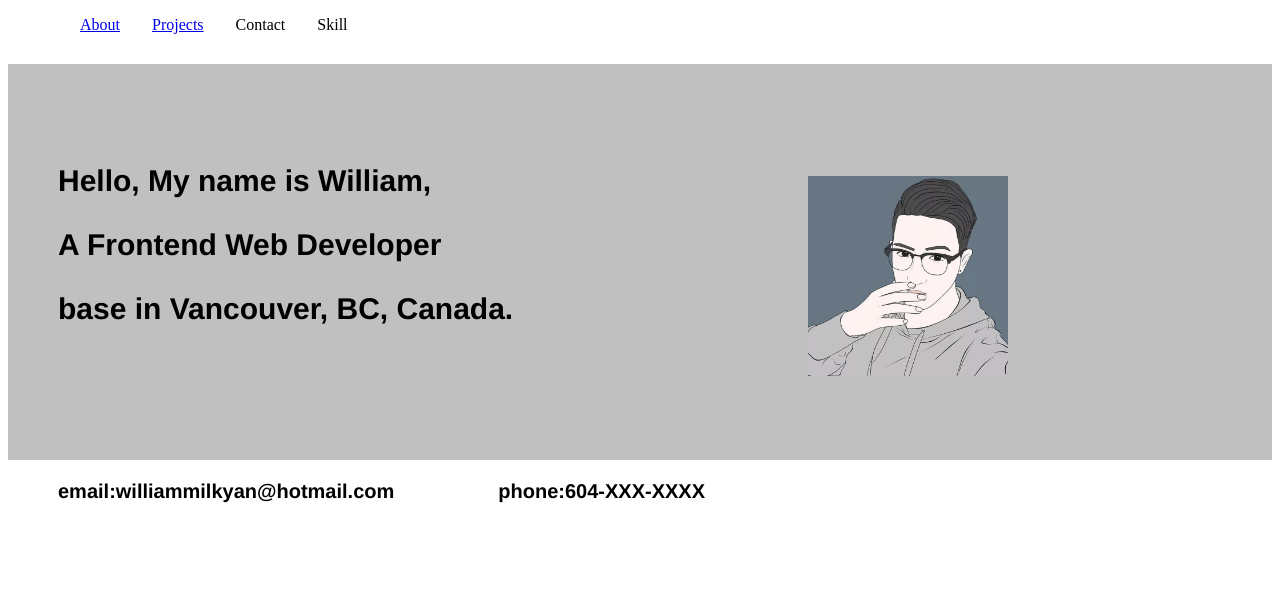
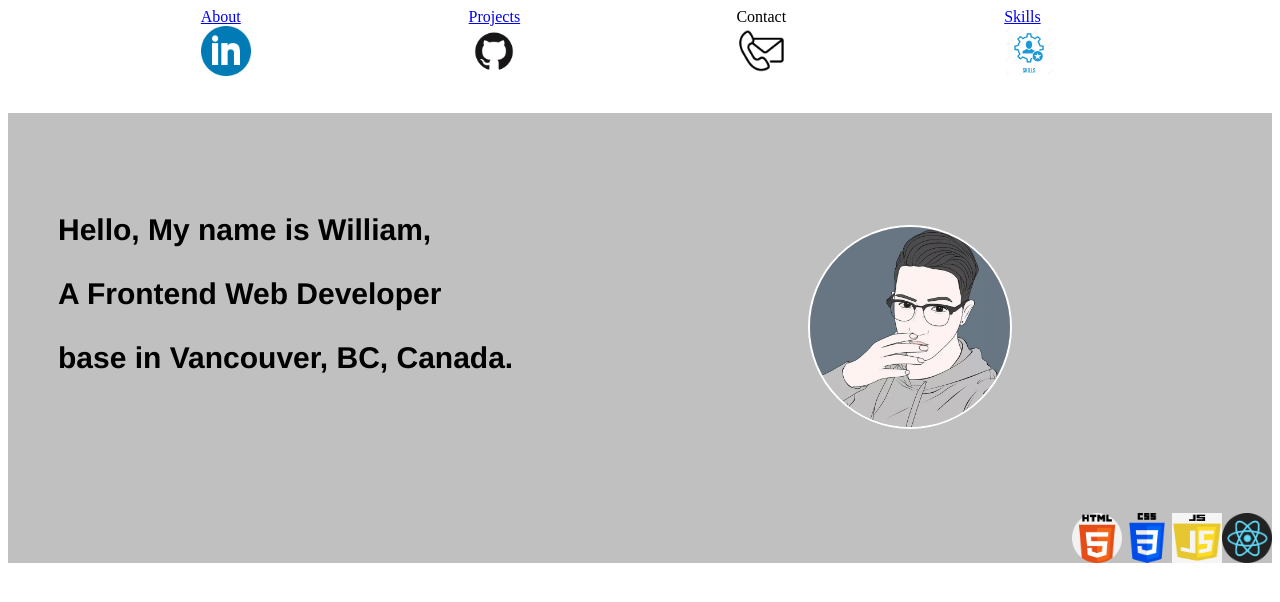
Before and after one commit to williammilkyan/portfolio, a plain HTML site: page index.html in a window 1280 px wide. Shown: the top 602 px of the page. Drawn offline with Linux system fonts and the light colour scheme.

Commit message:
2nd edit

```diff
--- a/index.html
+++ b/index.html
@@ -7,12 +7,32 @@
 </head>
 <body>
      <header>
-          <ul>
-    <li><a href="https://www.linkedin.com/in/william-yan-0b392b81/" target="_blank">About</a></li>
-    <li><a href="https://github.com/williammilkyan?tab=repositories" target="_blank">Projects</a></li>
-    <li>Contact</li>
-    <li>Skill</li>
-          </ul>
+          <nav>
+               <div class="navbox">
+                    <a class="navdes" href="https://www.linkedin.com/in/william-yan-0b392b81/" target="_blank">
+                         <p1>About</p1>
+                         <img class="navicon" src="./resources/pic/linkedin.png">
+                    </a>
+               </div>
+               <div class="navbox">
+                    <a class="navdes" href="https://github.com/williammilkyan?tab=repositories" target="_blank">
+                         <p1>Projects</p1>
+                         <img class="navicon" src="./resources/pic/GitHub-Mark.png">
+                    </a>
+               </div>
+               <div class="navbox" id="contactNav">
+                    <a class="navdes">
+                         <p1>Contact</p1>
+                         <img class="navicon" src="./resources/pic/contact.png">
+                    </a>
+               </div>
+               <div class="navbox">
+                    <a class="navdes" href="#skill">
+                         <p1>Skills</p1>
+                         <img class="navicon" src="./resources/pic/skillicon.webp">
+                    </a>
+               </div>
+          </nav>
      </header>
 
  <div class="main-content">
@@ -21,17 +41,27 @@
           <p class="description">A Frontend Web Developer </p>
           <p class="description">base in Vancouver, BC, Canada.</p>
      </div>
-     <img class="myImage" src="william.jpg">
+          <img class="myImage" src="./resources/pic/william.jpg">
+     <div>
 
+          <div class="skillContainer" id="skill">
+               <img class="skillBox" src="./resources/pic/htmlicon.png">
+               <img class="skillBox" src="./resources/pic/cssicon.png">
+               <img class="skillBox" src="./resources/pic/javascripticon.png">
+               <img class="skillBox" src="./resources/pic/reacticon.png">
+          </div>
+    </div>
 </div>
 
 <footer>
-     <p class="contact">email:williammilkyan@hotmail.com</p>
-     <p class="contact">phone:604-XXX-XXXX</p>
-
+     <button id="hid">hide</button>
+     <div id="contactPlate">
+          <p class="contact">email:williammilkyan@hotmail.com</p>
+          <p class="contact">phone:604-XXX-XXXX</p>
+     </div>
 </footer>
 
-
+<script src="./resources/css/main.js"></script>
 
 
 </body>
--- a/resources/css/index.css
+++ b/resources/css/index.css
@@ -1,18 +1,26 @@
+nav{
+    display: flex;
+    justify-content: space-evenly;
+}
+
+.navbox{
+    width: 75px;
+    height: 75px;
+}
+
+.navdes{
+    margin: auto;
+}
+
+.navicon{
+    width: 50px;
+    height: 50px;
+}
 
 
 
-header ul{
-    display: table;
-    margin-right: 20px;
-}
-
-header ul li{
-    display: table-cell;
-    padding-left: 2rem;
-}
-
 .main-content {
-    background-color: 	silver;
+    background-color:  silver;
 
 
     justify-content: center;
@@ -30,7 +38,8 @@ header ul li{
     position: relative;
     left: 800px;
     bottom: 80px;
-
+    border: 2px solid white;
+    border-radius: 50%;
 }
 
 .description-box{
@@ -45,11 +54,31 @@ header ul li{
     font-weight: bold;
 }
 
+.skillContainer{
+    margin:auto;
+    display: flex;
+    justify-content: flex-end;
+}
+
+.skillBox{
+    width:50px;
+    height: 50px;
+
+}
+
 .contact{
-    display: inline-block;
+
     margin-left: 50px;
     margin-right: 50px;;
     font-size: 20px;
     font-family: Helvetica;
     font-weight: bold;
 }
+
+#contactPlate{
+    display: none;
+}
+
+#hid{
+    display: none;
+}
--- /dev/null
+++ b/resources/css/main.js
@@ -0,0 +1,15 @@
+let contactBtn = document.getElementById('contactNav');
+let contactPlate = document.getElementById('contactPlate');
+let hid = document.getElementById('hid');
+const showContact = () =>{
+    contactPlate.style.display = 'block';
+    hid.style.display = 'block';
+}
+
+const hideContact = () =>{
+    contactPlate.style.display = "none";
+    hid.style.display = 'none';
+}
+
+contactBtn.addEventListener('click', showContact);
+hid.addEventListener('click', hideContact);
```
Also changed, not shown: resources/pic/GitHub-Mark.png (renamed from GitHub-Mark.png), resources/pic/contact.png (renamed from contact.png), resources/pic/cssicon.png (added), resources/pic/htmlicon.png (added), resources/pic/javascripticon.png (added), resources/pic/linkedin.png (renamed from linkedin.png), resources/pic/reacticon.png (added), resources/pic/skillicon.webp (added), resources/pic/william.jpg (renamed from william.jpg), 3 other files.
